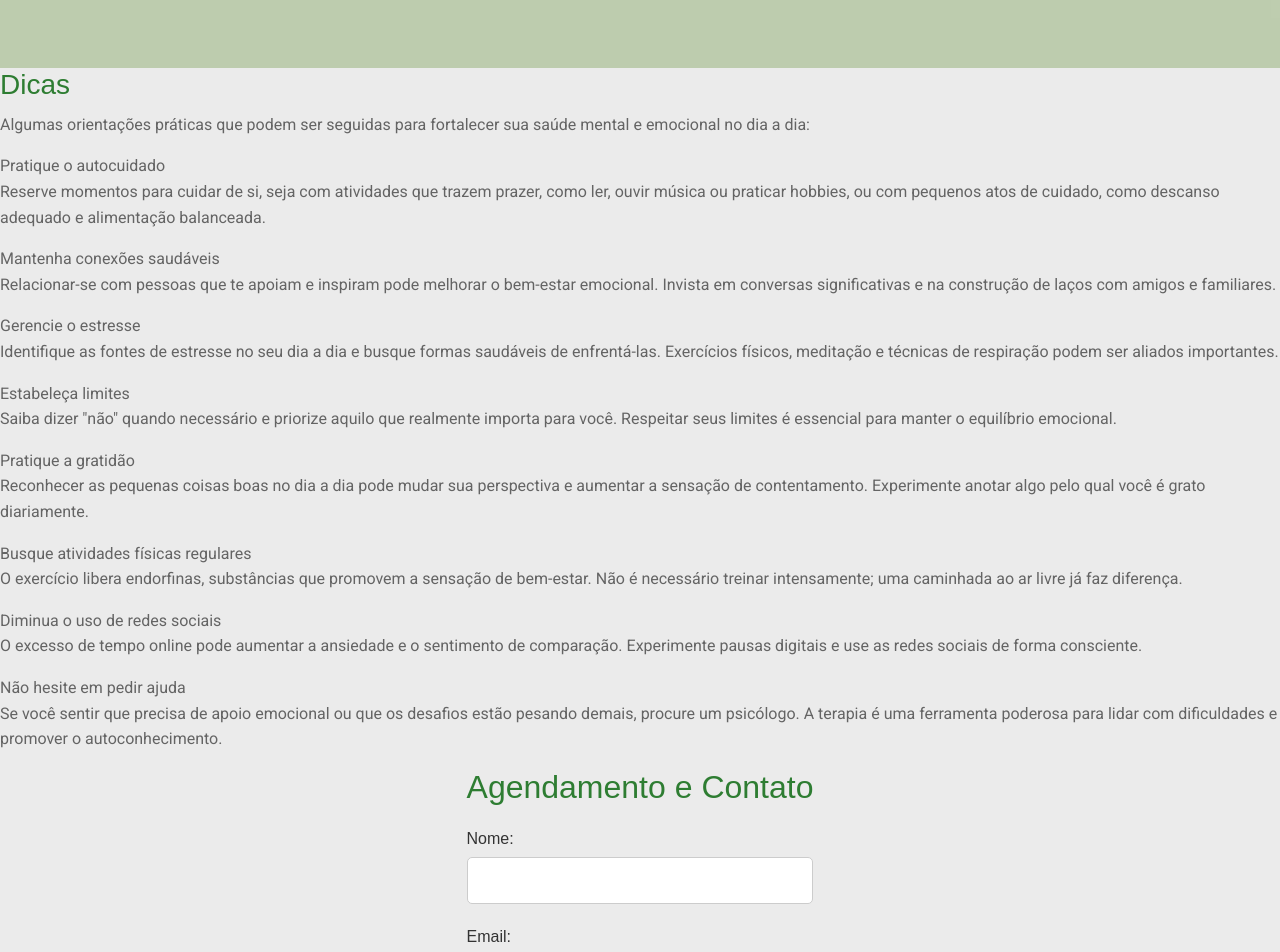
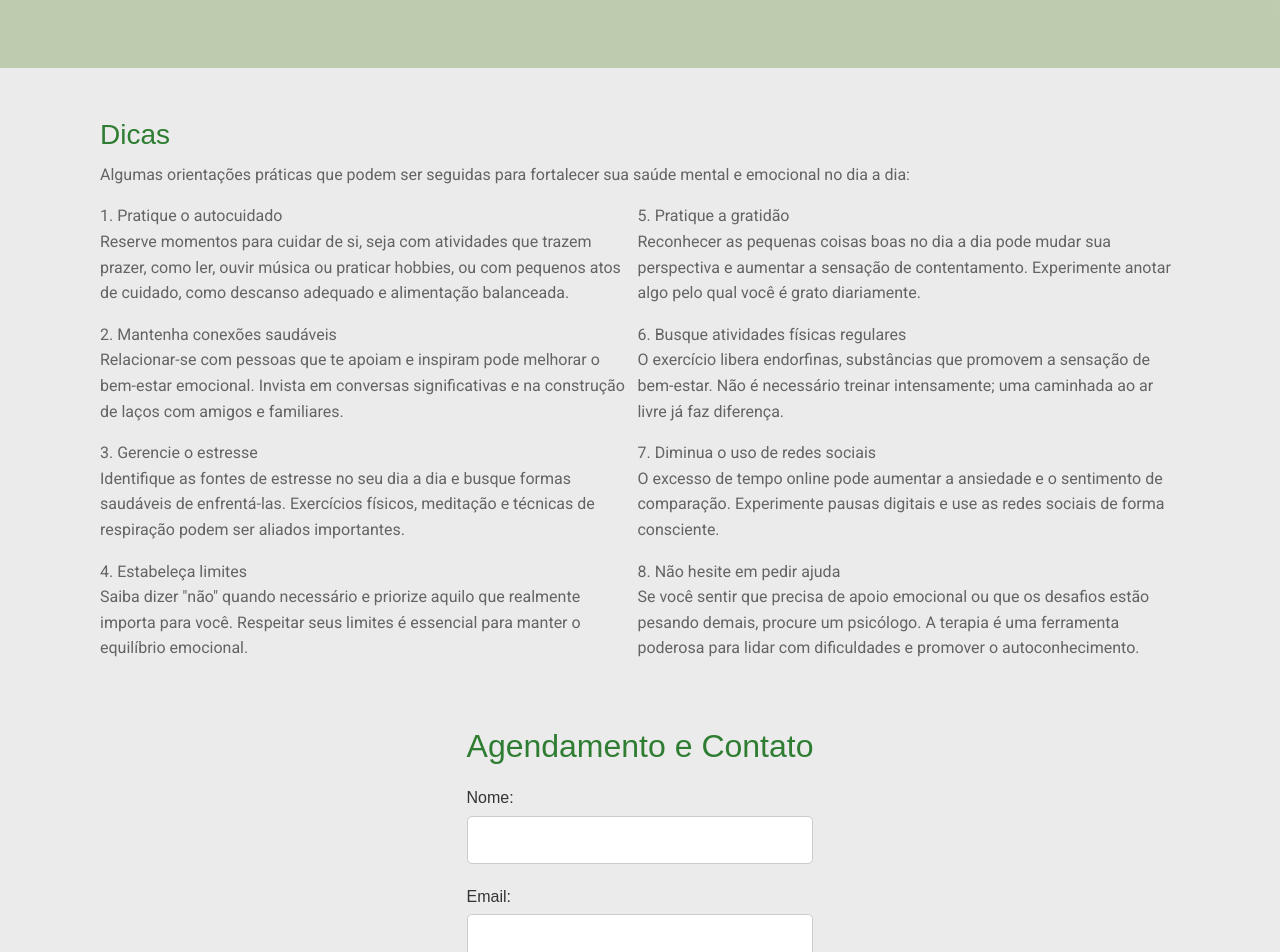
Before and after one commit to devmariane/sitepsicologo, a plain HTML site: page index.html in a window 1280 px wide. Shown: the part 4301-5253 px from the top of the page. Drawn offline with nearby package versions, Linux system fonts and the light colour scheme; a script that the page names is missing; a web font is replaced by a local one.

Commit message:
estilo parte dicas

```diff
--- a/css/style.css
+++ b/css/style.css
@@ -263,6 +263,15 @@ h3 {
 .reflexaoDois{
     padding-top: 50px;
 }
+.dicas{
+    margin: 50px 100px 50px 100px;
+
+}
+.textodicas{
+    display: flex;
+    justify-content: center;
+    align-items: center;
+}
 form {
     display: flex;
     flex-direction: column;
--- a/index.html
+++ b/index.html
@@ -197,48 +197,48 @@
                         </div>
                     </div>
             </div>
+            <div class="dicas">
                 <h3>Dicas</h3>
                     <p>Algumas orientações práticas que podem ser seguidas para fortalecer sua saúde mental e emocional no dia a dia:</p>
+                    <div class="textodicas">
+                        <div>
                             <p>
-                    Pratique o autocuidado <br>
+                                1. Pratique o autocuidado <br>
                                 Reserve momentos para cuidar de si, seja com atividades que trazem prazer, como ler, ouvir música ou praticar hobbies, ou com pequenos atos de cuidado, como descanso adequado e alimentação balanceada.
                             </p>
-
                             <p>
-                    Mantenha conexões saudáveis<br>
+                                2. Mantenha conexões saudáveis<br>
                                 Relacionar-se com pessoas que te apoiam e inspiram pode melhorar o bem-estar emocional. Invista em conversas significativas e na construção de laços com amigos e familiares.
                             </p>
-
                             <p>
-                    Gerencie o estresse<br>
+                                3. Gerencie o estresse<br>
                                 Identifique as fontes de estresse no seu dia a dia e busque formas saudáveis de enfrentá-las. Exercícios físicos, meditação e técnicas de respiração podem ser aliados importantes.
                             </p>
-
                             <p>
-                    Estabeleça limites<br>
+                                4. Estabeleça limites<br>
                                 Saiba dizer "não" quando necessário e priorize aquilo que realmente importa para você. Respeitar seus limites é essencial para manter o equilíbrio emocional.
                             </p>
-
+                        </div>
+                        <div>
                             <p>
-                    Pratique a gratidão<br>
+                                5. Pratique a gratidão<br>
                                 Reconhecer as pequenas coisas boas no dia a dia pode mudar sua perspectiva e aumentar a sensação de contentamento. Experimente anotar algo pelo qual você é grato diariamente.
                             </p>
-
                             <p>
-
-                    Busque atividades físicas regulares<br>
+                                6. Busque atividades físicas regulares<br>
                                 O exercício libera endorfinas, substâncias que promovem a sensação de bem-estar. Não é necessário treinar intensamente; uma caminhada ao ar livre já faz diferença.
                             </p>
-
                             <p>
-                    Diminua o uso de redes sociais<br>
+                                7. Diminua o uso de redes sociais<br>
                                 O excesso de tempo online pode aumentar a ansiedade e o sentimento de comparação. Experimente pausas digitais e use as redes sociais de forma consciente.
                             </p>
-
                             <p>
-                    Não hesite em pedir ajuda<br>
+                                8. Não hesite em pedir ajuda<br>
                                 Se você sentir que precisa de apoio emocional ou que os desafios estão pesando demais, procure um psicólogo. A terapia é uma ferramenta poderosa para lidar com dificuldades e promover o autoconhecimento.
                             </p>
+                        </div>
+                    </div>
+            </div>
             </section>
 
         <section id="contato">
```
Lines whose indentation alone changed are shown as unchanged.
